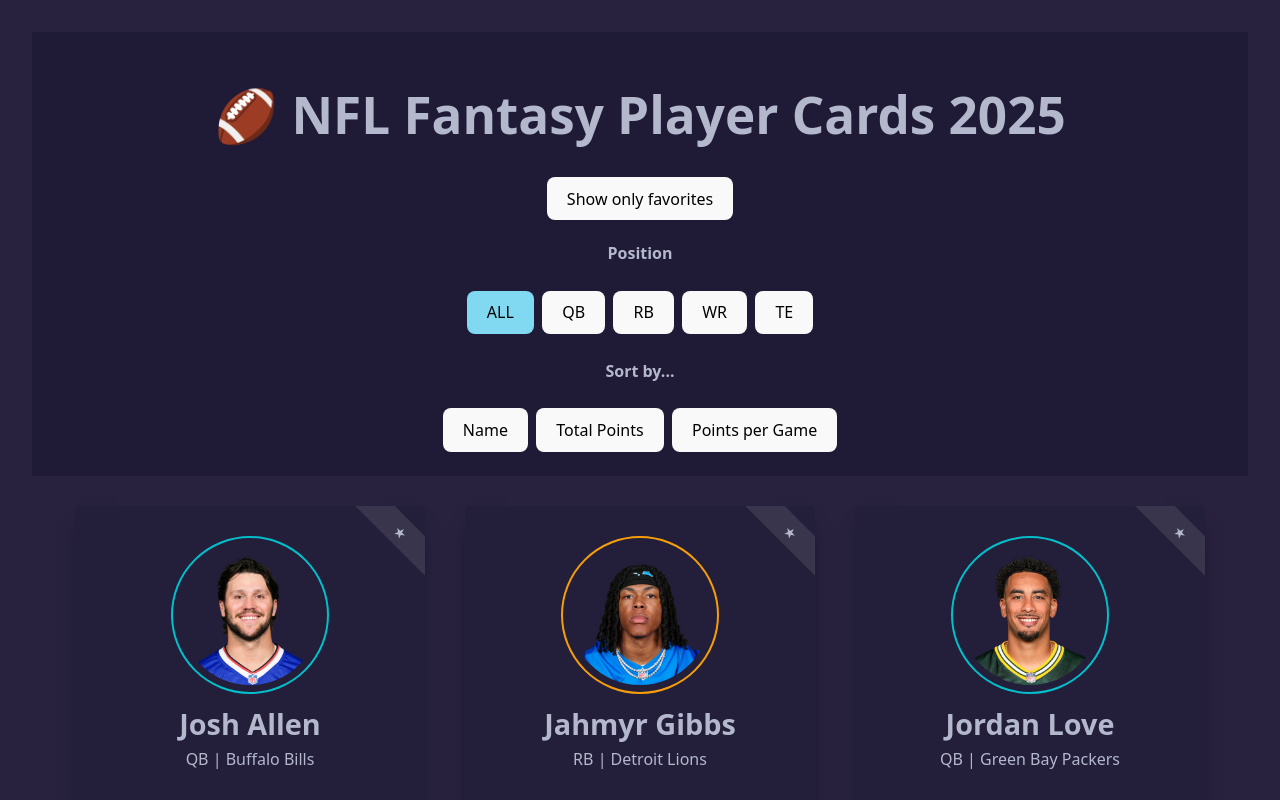
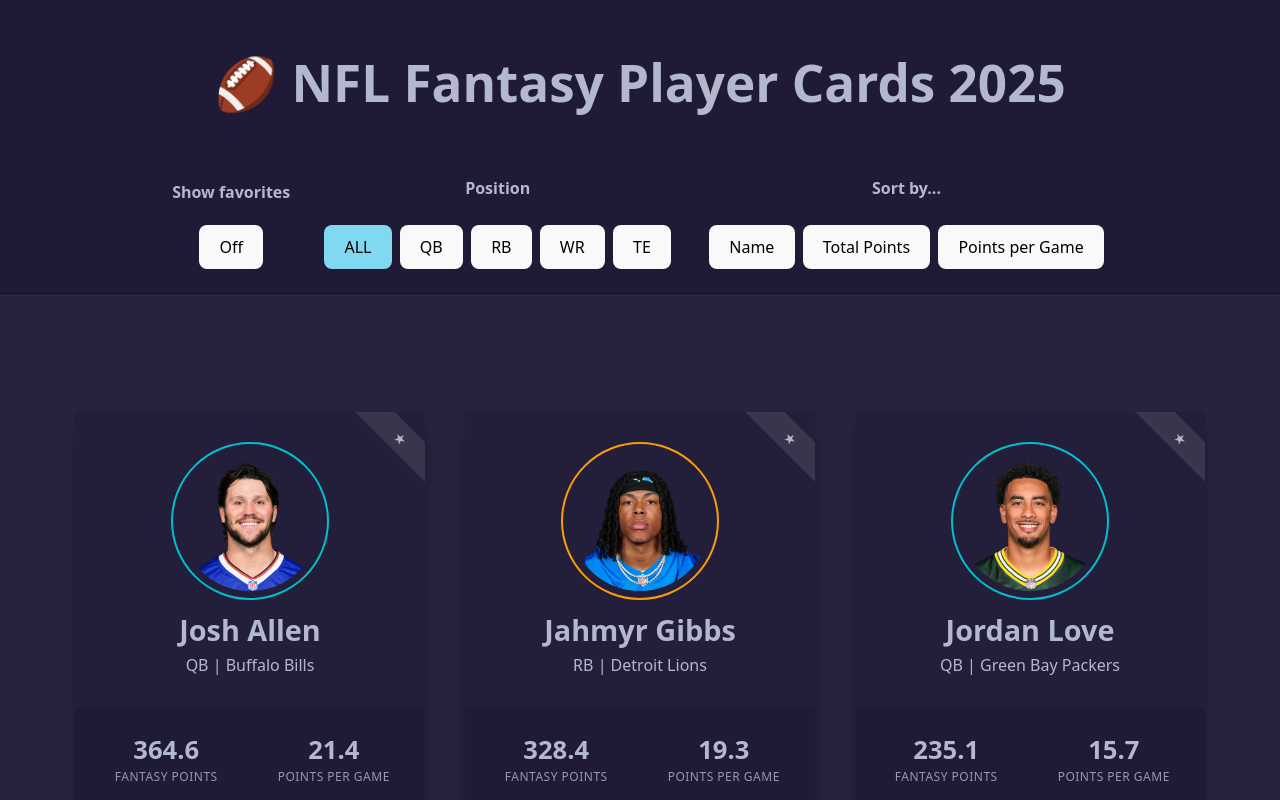
Before and after one commit to krausinski/nfl-fantasy-player-cards-25, a React (Vite) app: page / in a window 1280 px wide. Shown: the top 800 px of the page. Built offline with nearby package versions, Linux system fonts and the light colour scheme.

Commit message:
fix header position and show control buttons in single row

```diff
--- a/src/App.css
+++ b/src/App.css
@@ -38,16 +38,37 @@
 }
 
 .header {
-  position: sticky;
+  position: fixed;
   top: 0;
+  left: 0;
+  right: 0;
   z-index: 10;
   background-color: #1f1a36;
-  padding: 20px;
+  border-bottom: 1px solid #110e1d;
+  padding: 20px 40px;
+  display: flex;
+  flex-direction: column;
+  gap: 10px;
+}
+
+.controls {
+  display: flex;
+  align-items: center;
+  justify-content: center;
+  gap: 30px;
+  flex-wrap: wrap;
+  /* font-size: 0.8em; */
+  /* background-color: aqua; */
+}
+
+.controls div {
+  /* margin: 0 10px; */
 }
 
 .player-grid {
   display: flex;
   flex-wrap: wrap;
+  margin-top: 350px;
 }
 
 .filter-panel-position button {
--- a/src/App.jsx
+++ b/src/App.jsx
@@ -66,12 +66,17 @@
         className="header"
       >
         <h1>🏈 NFL Fantasy Player Cards 2025</h1>
+
+        <div className='controls'>
+          <div className='favorite-panel'>
+            <h4>Show favorites</h4>
             <button
               className="btn-filter-fav"
               onClick={() => setFilterFavorites(!filterFavorites)}
             >
-          {filterFavorites ? "Show all" : "Show only favorites"}
+              {filterFavorites ? "On" : "Off"}
             </button>
+          </div>
 
           <div className='filter-panel-position'>
             <h4>Position</h4>
@@ -97,6 +102,7 @@
             ))}
           </div>
         </div>
+      </div>
 
       <div
         className="player-grid"
```
Lines whose indentation alone changed are shown as unchanged.
